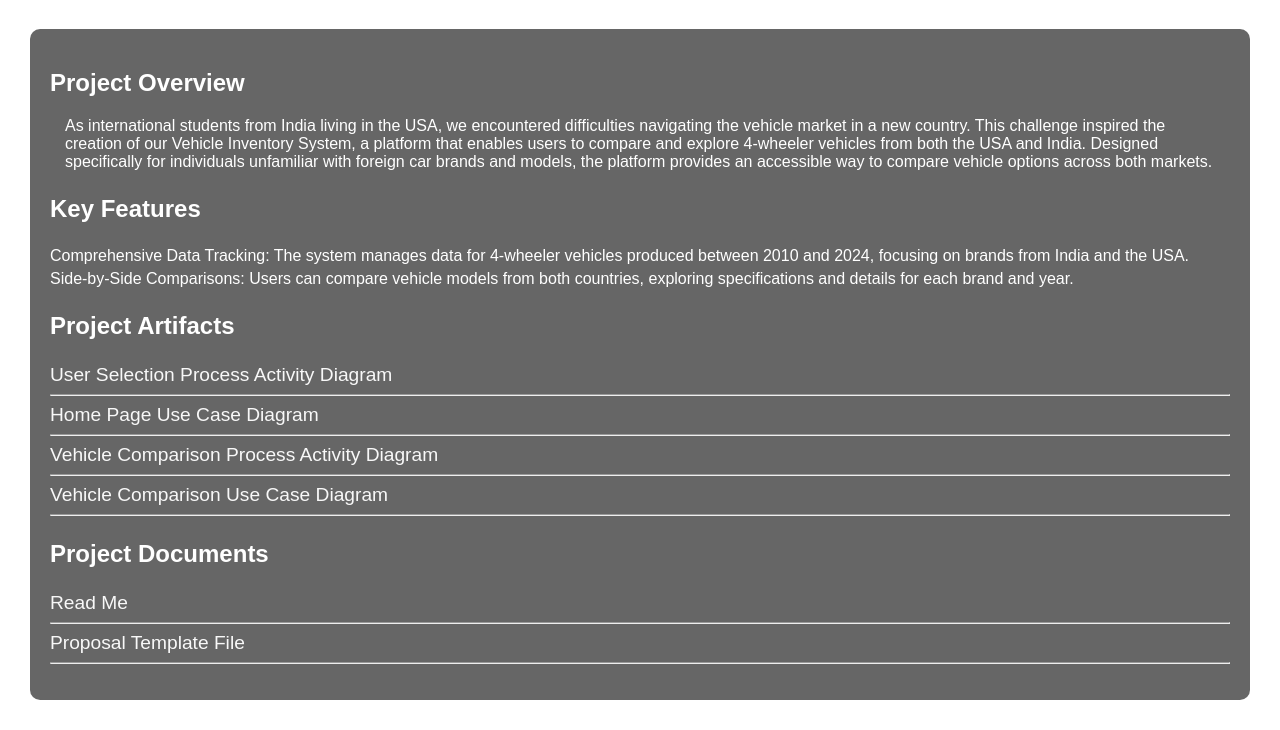
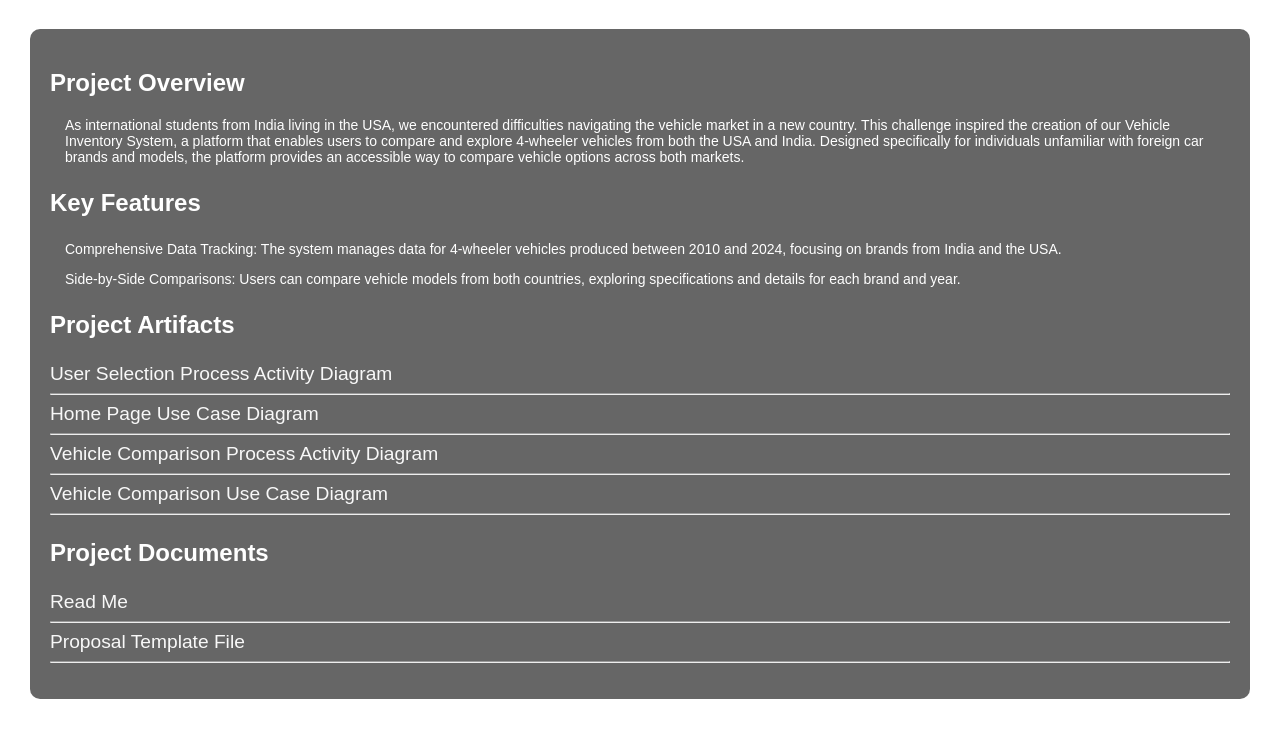
Before and after one commit to chanikya1/CIS641-TEST, a plain HTML site: page index.html in a window 1280 px wide. Shown: the part 86-816 px from the top of the page. Drawn offline with Linux system fonts and the light colour scheme.

Commit message:
Update index.html

```diff
--- a/index.html
+++ b/index.html
@@ -24,13 +24,8 @@
             color: #ffffff; /* Set color for headings */
         }
 
-        a {
-            color: #ffffff; /* Sets the hyperlink color */
-            text-decoration: none; /* Removes underline */
-        }
-
-        a:hover {
-            text-decoration: underline; /* Underline on hover for better visibility */
+        p {
+            font-size: 14px; /* Set a uniform size for paragraph text */
         }
 
         ul {
@@ -42,9 +37,13 @@
             margin: 5px 0; /* Space between list items */
         }
 
-        /* Ensures the body font is consistent */
-        p {
-            font-size: 16px; /* Set a uniform size for the paragraph text */
+        a {
+            color: #ffffff; /* Sets the hyperlink color */
+            text-decoration: none; /* Removes underline */
+        }
+
+        a:hover {
+            text-decoration: underline; /* Underline on hover for better visibility */
         }
     </style>
 </head>
@@ -59,10 +58,8 @@
         <p>As international students from India living in the USA, we encountered difficulties navigating the vehicle market in a new country. This challenge inspired the creation of our Vehicle Inventory System, a platform that enables users to compare and explore 4-wheeler vehicles from both the USA and India. Designed specifically for individuals unfamiliar with foreign car brands and models, the platform provides an accessible way to compare vehicle options across both markets.</p>
 
         <h3>Key Features</h3>
-        <ul>
-            <li>Comprehensive Data Tracking: The system manages data for 4-wheeler vehicles produced between 2010 and 2024, focusing on brands from India and the USA.</li>
-            <li>Side-by-Side Comparisons: Users can compare vehicle models from both countries, exploring specifications and details for each brand and year.</li>
-        </ul>
+        <p>Comprehensive Data Tracking: The system manages data for 4-wheeler vehicles produced between 2010 and 2024, focusing on brands from India and the USA.</p>
+        <p>Side-by-Side Comparisons: Users can compare vehicle models from both countries, exploring specifications and details for each brand and year.</p>
 
         <h3>Project Artifacts</h3>
         <ul>
```
